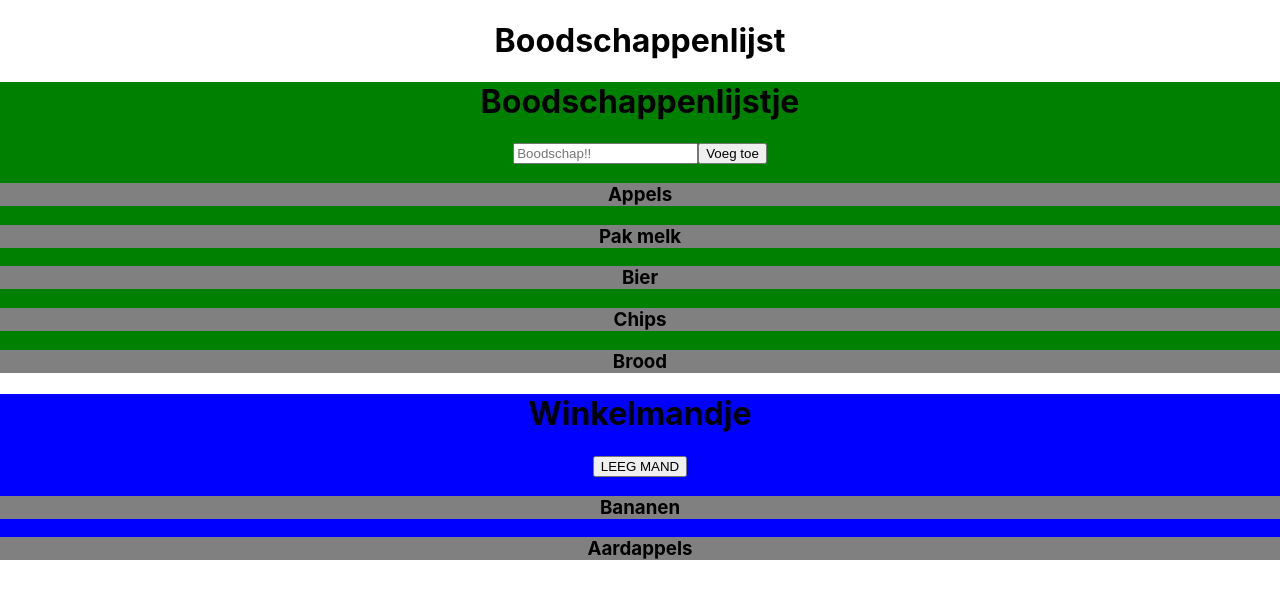
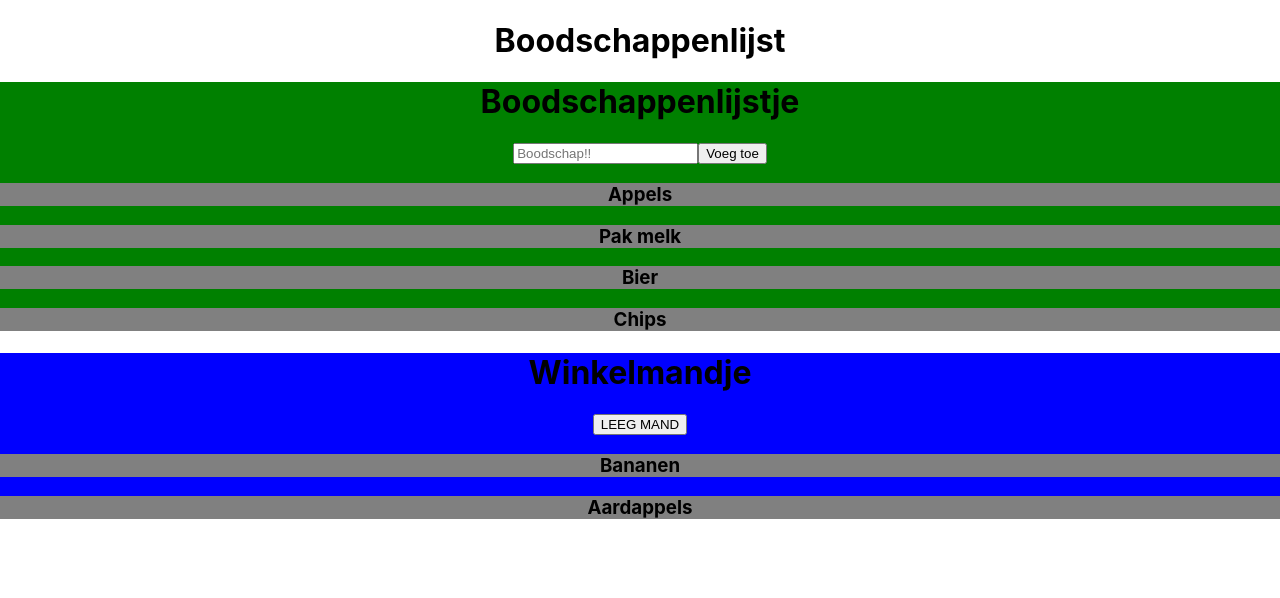
Before and after one commit to Boogaerdtth/React-Boodschappenmand-Winkelmand, a React (Create React App) app: page / in a window 1280 px wide. Shown: the top 598 px of the page. Built offline with nearby package versions, Linux system fonts and the light colour scheme.

Commit message:
add new listitems abc

```diff
--- a/src/Container.js
+++ b/src/Container.js
@@ -1,8 +1,6 @@
 import React from 'react'
 import GroceryList from './components/GroceryList'
 import ShoppingCart from './components/ShoppingCart'
-import ListItem from './components/ListItem'
-
 
 class Container extends React.Component {
     constructor(props) {
@@ -15,55 +13,41 @@ class Container extends React.Component {
                 { id: 2, title: "Pak melk" },
                 { id: 3, title: "Bier" },
                 { id: 4, title: "Chips" },
-                { id: 5, title: "Brood" }
             ],
             shoppingListItems: [
                 { id: 1, title: "Bananen" },
                 { id: 2, title: "Aardappels" }
             ]
         }
-        // this.handleClickGroceryItem = this.handleClickGroceryItem.bind(this)
         this.handleChange = this.handleChange.bind(this)
         this.handleSubmit = this.handleSubmit.bind(this)
     }
 
-    // handleClickGroceryItem(event) {
-    //     this.setState(() => {
-    //         return {inputField: }
-    //     })
-    // }
+    emptyCart = () => {
+        this.setState({ shoppingListItems: [] });
+    };
     handleChange(event) {
         const { name, value } = event.target
         this.setState({
             [name]: value
         })
     }
-    handleSubmit = (event) => {
-        // console.log(allGroceryItems)
+    //     this.setState({
+    //         AllGroceryItems: this.state.groceryItems.concat(item)
+    //     }, { inputField: " " })
+    //     console.log(event.target.value)
+    // }
 
-        const item = { id: this.state.groceryItems.length + 1, title: event.target.value };
+    handleSubmit = event => {
+        const item = { id: this.state.groceryItems.length + 1, title: 'abc' };
         event.preventDefault()
-        this.setState({
-            // inputField: event.target.value
-            groceryItems: this.allGroceryItems.push(item)
-        })
-        this.setState()
+        this.setState({ groceryItems: this.state.groceryItems.concat(item) })
         this.setState({ inputField: " " })
+        console.log(this.state.groceryItems)
 
     }
 
-    // const addGrocery = grocery => {
-    //     const item = { id: this.state.groceryItems.length + 1, title: grocery };
-    //     // We gebruiken concat, omdat concat een nieuwe array returned.
-    //     // Push methode werkt niet omdat je dan direct de state zou muteren.
-    //     this.setState({ groceryItems: this.state.groceryItems.concat(item) });
-    //   };
-
-    // dus als ik de const allgroceryitems onder de render zet, dan kan ik hem niet in de
-    // functie aanroepen hierboven. en als ik hem bovenin definieer, dan kan ik m
-    // weer niet renderen
     render() {
-        const allGroceryItems = this.state.groceryItems.map(item => <ListItem key={item.id} title={item.title} />)
         return (
             <div className="container">
                 <GroceryList
@@ -71,12 +55,11 @@ class Container extends React.Component {
                     setState={this.setState}
                     handleChange={this.handleChange}
                     handleSubmit={this.handleSubmit}
-                    // inputGroceryHandler={this.inputGroceryHandler}
-                    allGroceryItems={allGroceryItems} />
+                />
                 <ShoppingCart
                     container={this.state}
+                    emptyCart={this.emptyCart}
                 />
-
             </div>
         )
     }
--- a/src/components/GroceryList.js
+++ b/src/components/GroceryList.js
@@ -1,24 +1,7 @@
 import React from 'react'
-// import List from './List'
-// import ListItem from './ListItem'
+import ListItem from './ListItem'
 
 function GroceryList(props) {
-    // const allGroceryItems = props.container.groceryItems.map(item => <ListItem key={item.id} title={item.title} />)
-
-    // const item = { id: props.container.groceryItems.length + 1, title: props.container.inputField };
-    // let addGrocery = allGroceryItems.pop(grocery => grocery(item))
-
-    // props.handleSubmit = (event) => {
-    //     this.setState({
-    //         inputField: props.container.inputField,
-    //     })
-    // }
-    // const buttonHandler = (e) => {
-    //     e.preventDefault()
-    // props.setState({
-    //     ...allGroceryItems, title: props.container.inputField, id: props.container.groceryItems.length + 1
-    // })
-    console.log(props)
     return (
         <div className="grocerylist" >
             <h1>Boodschappenlijstje</h1>
@@ -32,11 +15,9 @@ function GroceryList(props) {
 
                 <button> Voeg toe </button>
             </form>
-            {props.allGroceryItems}
-
+            {props.container.groceryItems.map(item => <ListItem key={item.id} title={item.title} />)}
         </div>
     )
 }
-// ik moet mn input toe kunne voegen aan een nieuwe LI
 
 export default GroceryList
--- a/src/components/ListItem.js
+++ b/src/components/ListItem.js
@@ -3,7 +3,7 @@ import React from 'react'
 function ListItem(props) {
     return (
         <div className="item" >
-            <h3 onClick={props.handleClick} >{props.title}</h3>
+            <h3 /*onClick={props.handleClick}*/ >{props.title}</h3>
         </div>
     )
 }
--- a/src/components/ShoppingCart.js
+++ b/src/components/ShoppingCart.js
@@ -1,5 +1,4 @@
 import React from 'react'
-// import List from './List'
 import ListItem from './ListItem'
 
 function ShoppingCart(props) {
@@ -7,7 +6,7 @@ function ShoppingCart(props) {
     return (
         <div className="shoppingcart" >
             <h1>Winkelmandje</h1>
-            <button onClick={props.buttonHandler}> LEEG MAND </button>
+            <button onClick={props.emptyCart}> LEEG MAND </button>
             {allShoppingListItems}
         </div>
     )
```
Also changed, not shown: 1 other file (tests, documents, lock files or other folders).
